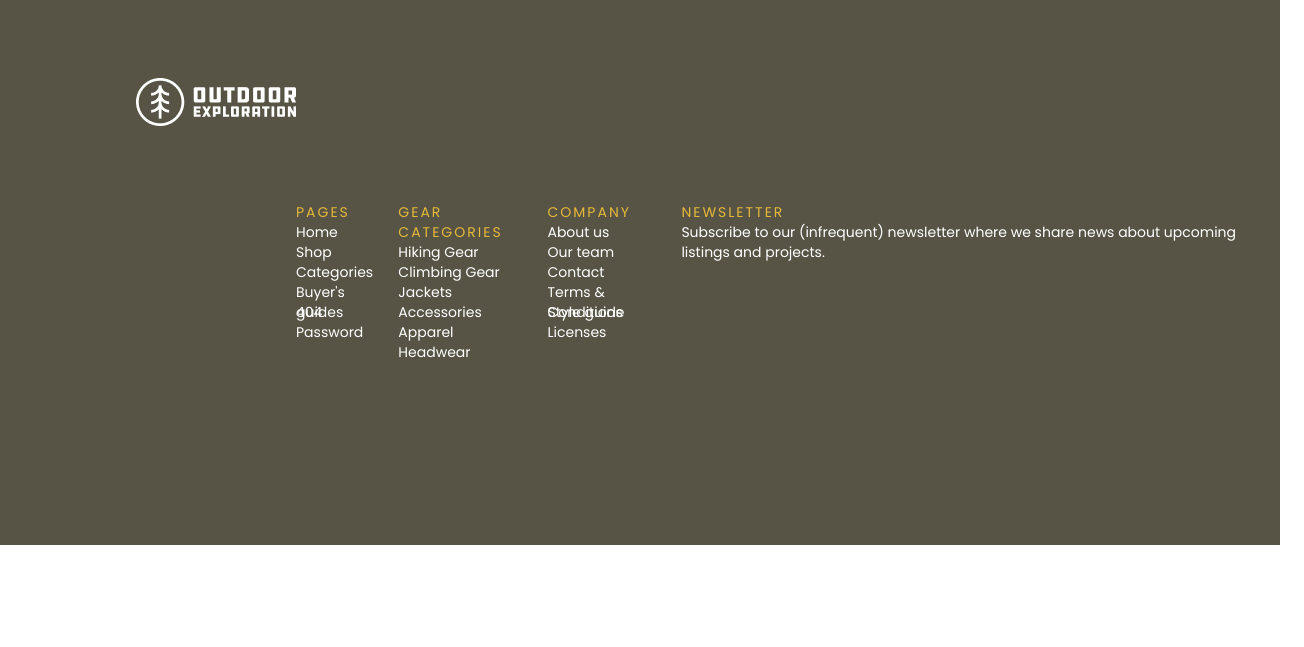
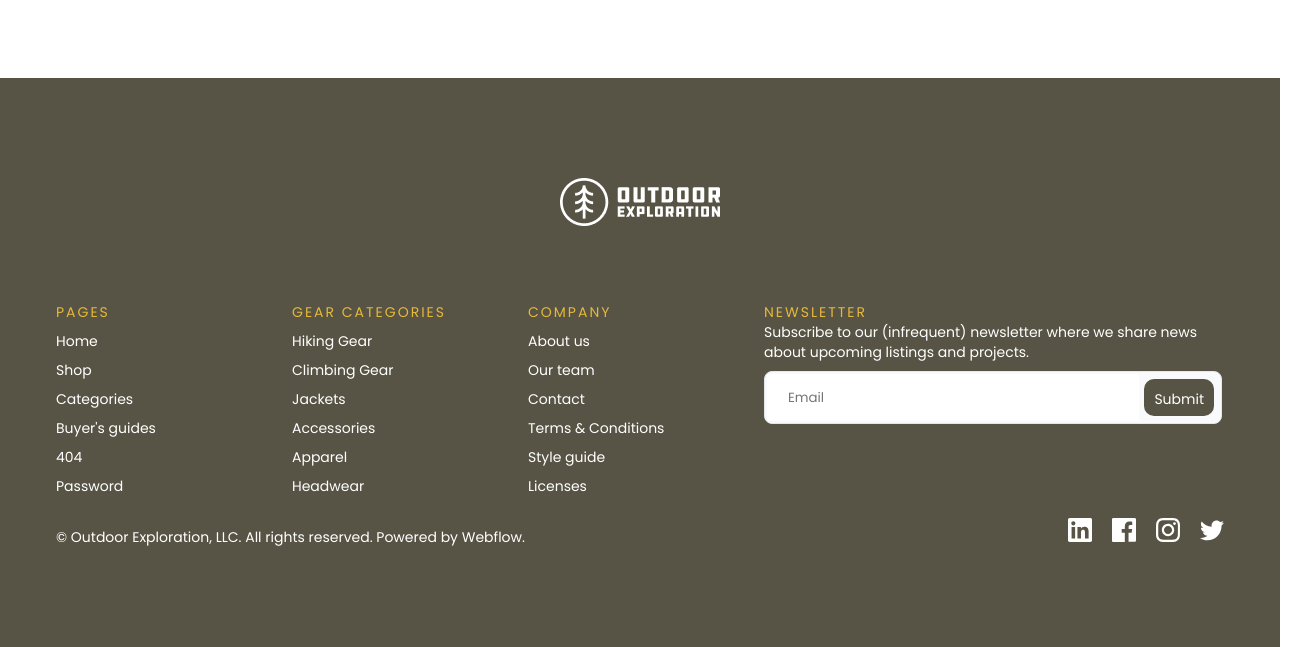
Before and after one commit to dxshulya/reimagined-goggles, a React app: page / in a window 1280 px wide. Shown: the part 741-1388 px from the top of the page, 1304 px wide, since content can reach past the window. Before the commit the page ends 1286 px from the top, so only its background shows below. Built offline with nearby package versions, Linux system fonts and the light colour scheme.

Commit message:
header + footer

```diff
--- a/src/components/common/Footer/index.js
+++ b/src/components/common/Footer/index.js
@@ -3,53 +3,72 @@ import React from "react";
 import "./style.scss";
 
 import Logo from "../../../img/LightLogo.png";
+import In from "../../../img/in.svg";
+import Facebook from "../../../img/facebook.svg";
+import Insta from "../../../img/insta.svg";
+import Twitter from "../../../img/twitter.svg";
 
 function Footer() {
 
     return (
         <footer className="footer">
             <div className="footer__wrapper">
+                <div className='footerLogoBlock'>
                     <img className="logo" src={Logo} alt="Logo" width="160" height="48"/>
+                </div>
 
-          <ul className="pages">
-              <a className="title">PAGES</a>
-              <li className="subtitle">Home</li>
-              <li className="subtitle">Shop</li>
-              <li className="subtitle">Categories</li>
-              <li className="subtitle">Buyer's guides</li>
-              <li className="subtitle">404</li>
-              <li className="subtitle">Password</li>
-          </ul>
+                <div className='footerContent'>
+                    <div className="links">
+                        <div className="title">PAGES</div>
+                        <div className="subtitle">Home</div>
+                        <div className="subtitle">Shop</div>
+                        <div className="subtitle">Categories</div>
+                        <div className="subtitle">Buyer's guides</div>
+                        <div className="subtitle">404</div>
+                        <div className="subtitle">Password</div>
+                    </div>
 
-          <div className="categories">
-              <a className="title">Gear categories</a>
-              <li className="subtitle">Hiking Gear</li>
-              <li className="subtitle">Climbing Gear</li>
-              <li className="subtitle">Jackets</li>
-              <li className="subtitle">Accessories</li>
-              <li className="subtitle">Apparel</li>
-              <li className="subtitle">Headwear</li>
+                    <div className="links">
+                        <div className="title">Gear categories</div>
+                        <div className="subtitle">Hiking Gear</div>
+                        <div className="subtitle">Climbing Gear</div>
+                        <div className="subtitle">Jackets</div>
+                        <div className="subtitle">Accessories</div>
+                        <div className="subtitle">Apparel</div>
+                        <div className="subtitle">Headwear</div>
                     </div>
-          <div className="company">
-              <a className="title">Company</a>
-              <li className="subtitle">About us</li>
-              <li className="subtitle">Our team</li>
-              <li className="subtitle">Contact</li>
-              <li className="subtitle">Terms & Conditions</li>
-              <li className="subtitle">Style guide</li>
-              <li className="subtitle">Licenses</li>
+                    <div className="links">
+                        <div className="title">Company</div>
+                        <div className="subtitle">About us</div>
+                        <div className="subtitle">Our team</div>
+                        <div className="subtitle">Contact</div>
+                        <div className="subtitle">Terms & Conditions</div>
+                        <div className="subtitle">Style guide</div>
+                        <div className="subtitle">Licenses</div>
                     </div>
                     <div className="newsletter">
-              <a className="title">Newsletter</a>
-              <p className="subtitle">Subscribe to our (infrequent) newsletter where we share news about upcoming listings and projects.</p>
+                        <div className="title">Newsletter</div>
+                        <div className="subtitle">Subscribe to our (infrequent) newsletter where we share news about
+                            upcoming listings and projects.
+                        </div>
+                        <form className="email">
+                            <input className="email__input" placeholder="Email"/>
+                            <button className="email__submit">Submit</button>
+                        </form>
 
                     </div>
-          {/*<div className="powered">*/}
-          {/*      <p className="subtitle">© Outdoor Exploration, LLC. All rights reserved. Powered by</p>*/}
-          {/*</div>*/}
-          {/*<div className="socials">*/}
-
-          {/*</div>*/}
+                </div>
+                <div className="what_block">
+                    <div className="powered">
+                        <p className="subtitle">© Outdoor Exploration, LLC. All rights reserved. Powered by Webflow.</p>
+                    </div>
+                    <div className="socials">
+                        <img className="socials__icon" src={In}/>
+                        <img className="socials__icon" src={Facebook}/>
+                        <img className="socials__icon" src={Insta}/>
+                        <img className="socials__icon" src={Twitter}/>
+                    </div>
+                </div>
             </div>
         </footer>
     );
--- a/src/components/common/Footer/style.scss
+++ b/src/components/common/Footer/style.scss
@@ -1,57 +1,45 @@
 .footer {
   width: 100%;
-  height: 567px;
   background: #575445;
   border-radius: 0;
+  padding-top: 100px;
+  padding-bottom: 100px;
+  margin-top: 100px;
 
   &__wrapper {
-    //background: aliceblue;
-    position: relative;
-    display: flex;
-    margin: 100px 136px;
     width: 1168px;
-    height: 368px;
-    //justify-content: center;
-    //align-items: center;
+    margin: 0 auto;
   }
 
-  .logo {
+  .footerLogoBlock {
     display: flex;
-    width: 160px;
-    //height: 48px;
+    justify-content: center;
 
-    justify-content: center;
-    margin: 0 auto 75px;
+    .logo {
+      display: flex;
+      width: 160px;
+    }
   }
 
-  .pages {
-    padding-top: 124px;
-    padding-bottom: 50px;
-    padding-right: 16px;
-
+  .footerContent {
+    display: flex;
+    gap: 16px;
+    padding-top: 76px;
   }
 
-  .categories {
-    padding-top: 124px;
-    padding-bottom: 50px;
-    padding-right: 16px;
-  }
-
-  .company {
-    padding-top: 124px;
-    padding-bottom: 50px;
-    padding-right: 16px;
+  .links {
+    width: 220px;
+    display: flex;
+    flex-direction: column;
+    gap: 9px;
   }
 
   .newsletter {
-    padding-top: 124px;
-    padding-bottom: 50px;
-    padding-right: 16px;
+    width: 458px;
   }
 
   .title {
-    padding-bottom: 9px;
-    font-family: Poppins;
+    font-family: Poppins, serif;
     font-style: normal;
     font-weight: 400;
     font-size: 14px;
@@ -61,22 +49,72 @@
     text-transform: uppercase;
 
     color: #E6B939;
-
   }
 
-
-
   .subtitle {
-    height: 20px;
-    padding-bottom: 9px;
-    font-family: Poppins;
+    font-family: Poppins, serif;
     font-style: normal;
     font-weight: 400;
     font-size: 14px;
     line-height: 20px;
-    cursor: pointer;
+    //cursor: pointer;
 
     color: #FFFFFF;
   }
 
+  .powered {
+    padding-top: 31px;
+  }
+
+  .email {
+    display:flex;
+    flex-direction:row;
+    padding: 2px;
+    margin-top: 9px;
+    height: 53px;
+    background: #F9FAFB;
+    border: 1px solid #E5E7EB;
+    border-radius: 8px;
+
+    &__input {
+      padding-left: 21px;
+      flex-grow:2;
+      border:none;
+      font-family: Poppins, serif;
+    }
+
+    &__submit {
+      margin: 5px;
+      background: #575445;
+      border-radius: 10px;
+      cursor: pointer;
+      font-family: Poppins, serif;
+      padding: 10px;
+      font-style: normal;
+      font-weight: 400;
+      font-size: 14px;
+      line-height: 20px;
+      color: #FFFFFF;
+      border: none;
+    }
+  }
+
+  .socials {
+    margin-left: auto;
+    display: flex;
+    gap: 20px;
+    height: 24px;
+    padding-top: 46px;
+    align-items: flex-end;
+    justify-content: flex-end;
+
+    &__icon {
+      cursor: pointer;
+    }
+  }
+
+  .what_block {
+    display: flex;
+  }
+
 }
--- a/src/page/Main/style.scss
+++ b/src/page/Main/style.scss
@@ -3,11 +3,11 @@
   justify-content: center;
 
   &__body {
-    width: 1168px;
+    //width: 1168px;
     display: flex;
     align-items: center;
-    justify-content: space-between;
-    gap: 80px;
+    //justify-content: space-between;
+    //gap: 80px;
   }
 
   .exploration {
```
Also changed, not shown: src/img/facebook.svg (added), src/img/in.svg (added), src/img/insta.svg (added), src/img/twitter.svg (added). Lines whose indentation alone changed are shown as unchanged.
